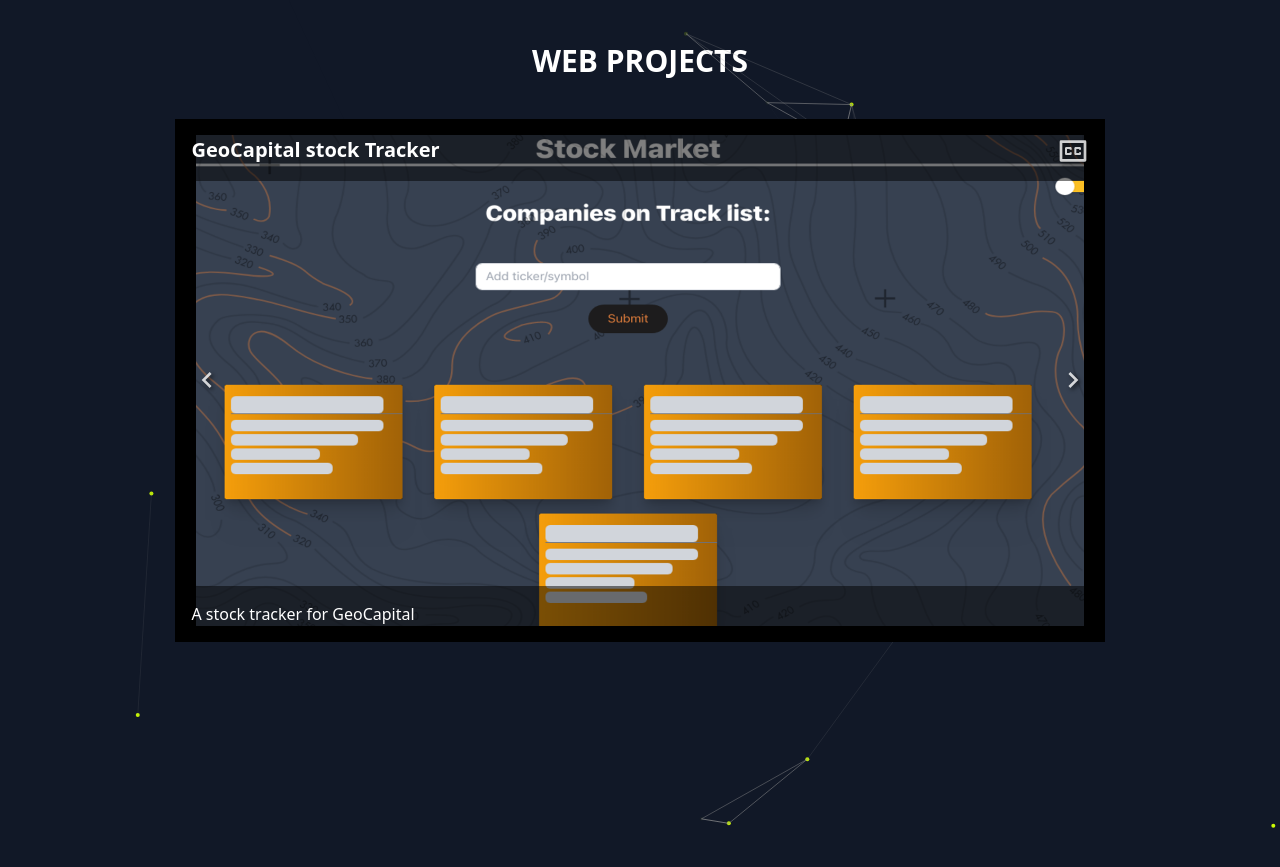
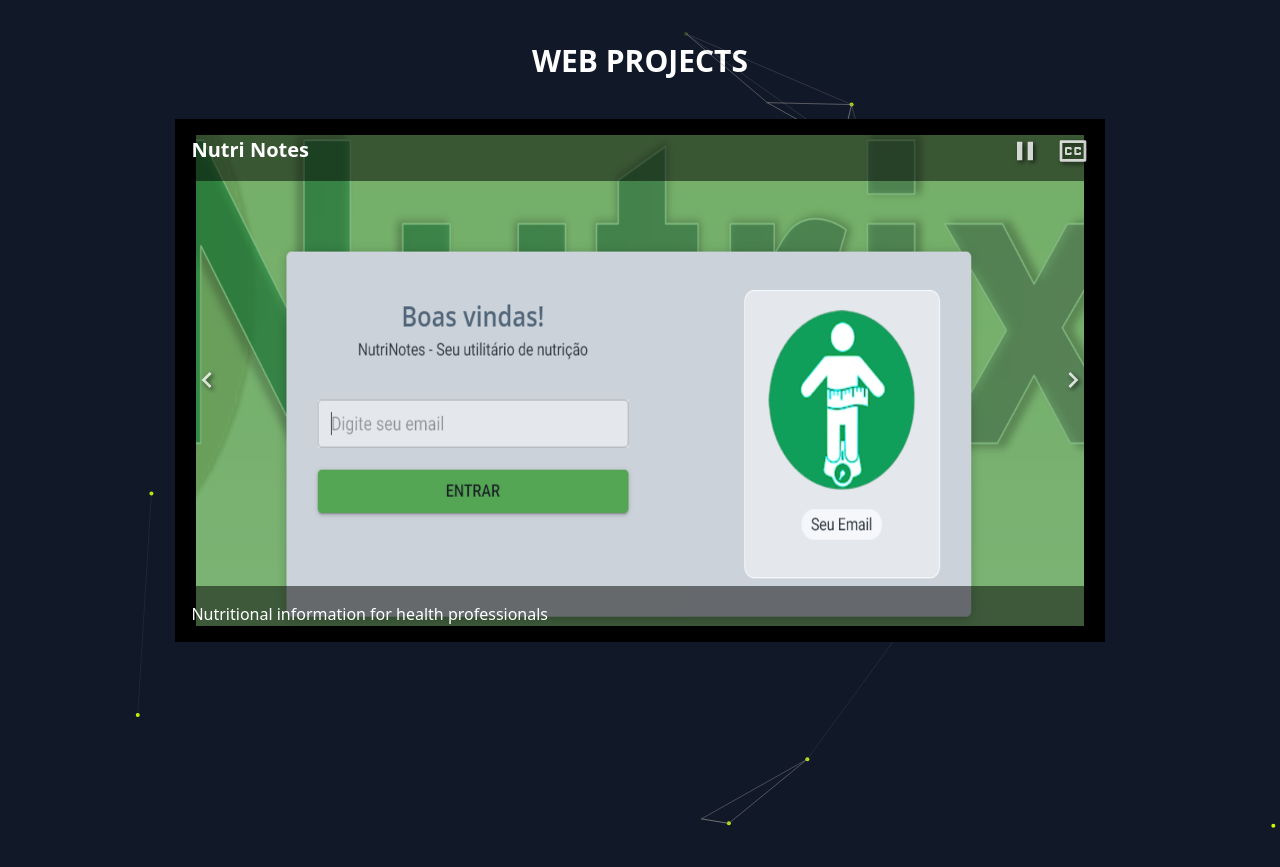
Before and after one commit to MarceloArraes/myPortfolio, a Next.js app: page / in a window 1280 px wide. Shown: the part 1644-2511 px from the top of the page. Built offline with nearby package versions, Linux system fonts and the light colour scheme; no server answers.

Commit message:
fix: on click takes user to the project site

```diff
--- a/components/projectCards.tsx
+++ b/components/projectCards.tsx
@@ -2,6 +2,7 @@
 import Lightbox from "yet-another-react-lightbox";
 import Inline from "yet-another-react-lightbox/plugins/inline";
 import Captions from "yet-another-react-lightbox/plugins/captions";
+import Slideshow from "yet-another-react-lightbox/plugins/slideshow";
 import "yet-another-react-lightbox/styles.css";
 import "yet-another-react-lightbox/plugins/captions.css";
 import Image from "next/image";
@@ -10,6 +11,7 @@
   isImageSlide,
   useLightboxProps,
 } from "yet-another-react-lightbox";
+import { AlertOctagon } from 'react-feather';
 
 
 function isNextJsImage(slide: any) {
@@ -191,17 +193,41 @@
 
 const CarouselLight = () => {
   const [open, setOpen] = useState(true);
+  const [inactive, setInactive] = useState(false);
   const [showToggle, setShowToggle] = useState(true);
   const [descriptionMaxLines, setDescriptionMaxLines] = useState(3);
   const [descriptionTextAlign, setDescriptionTextAlign] = useState<
     "start" | "end" | "center"
-  >("start");
+    >("start");
   return (
-    <div className='w-full aspect-video'>
+    <div className='relative w-full aspect-video'>
+      {inactive && (
+      <div className='z-10 border-2 border-red-700 absolute inset-0 flex items-center justify-center animate-pulse delay-500 opacity-0 transition-opacity duration-300'>
+        <div className='flex items-center justify-center'>
+          <AlertOctagon size={200} className={`flex text-red-800`} />
+          <p className={`text-red-800 font-bold text-lg `}>Deployment offline :/</p>
+        </div>
+      </div>
+        )}
     <Lightbox
-      open={open}
-      captions={{ showToggle, descriptionTextAlign, descriptionMaxLines }}
-      plugins={[Inline, Captions]}
+        open={open}
+        captions={{ showToggle, descriptionTextAlign, descriptionMaxLines }}
+      slideshow={{ autoplay: true, delay:4000 }}
+        plugins={[Inline, Captions, Slideshow]}
+        carousel={{ preload: 3 }}
+      on={{
+        click: (elemnt) => {
+          if (!allProjects[elemnt.index].active) {
+            return;
+          }
+          else {
+          window.open(allProjects[elemnt.index].site, '_blank');}
+        },
+        view: () => {
+          setInactive(false);
+          console.log('view');
+        }
+      }}
       close={() => setOpen(false)}
       slides={allProjects.map((project) => {
         return ({
--- a/pages/index.tsx
+++ b/pages/index.tsx
@@ -28,21 +28,9 @@
           <div className='w-full'>
             <CarouselLight />
           </div>
-{/*           <div>
-          <h2>Firt Tier</h2>
-          <MyCarousel projectType={'main'} />
-          </div>
-          <div>
-          <h2>Second Tier</h2>
-          <MyCarousel projectType={'second'} />
-          </div>
-          <div>
-          <h2>Older Tier</h2>
-            <MyCarousel projectType={'old'} />
-          </div> */}
         </div>
         <div
-          id="mobile_projects"
+          id="projects"
           className="flex w-full flex-grow flex-wrap items-center justify-center border-t-2 border-gray-800 py-36 dark:border-gray-400"
         >
           <div className="mb-10 w-full text-center items-center justify-center text-3xl font-bold">
```
